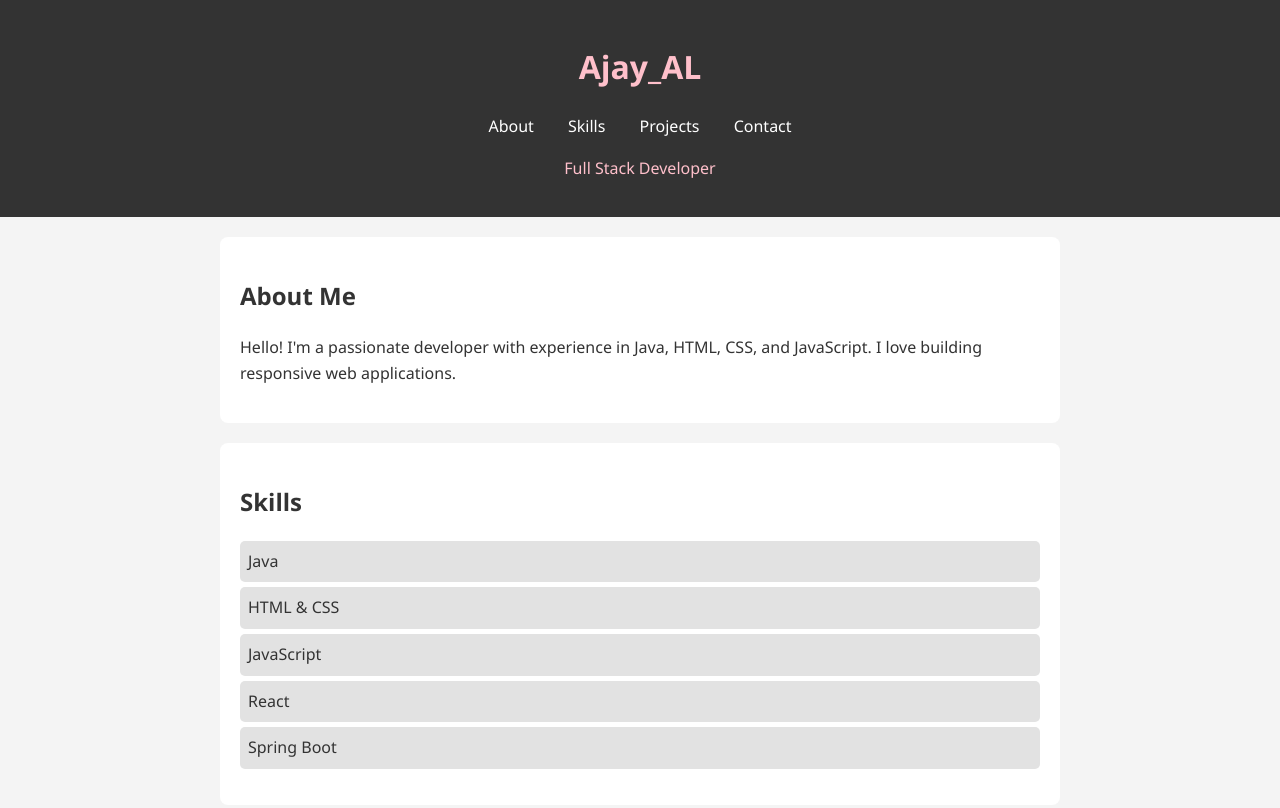
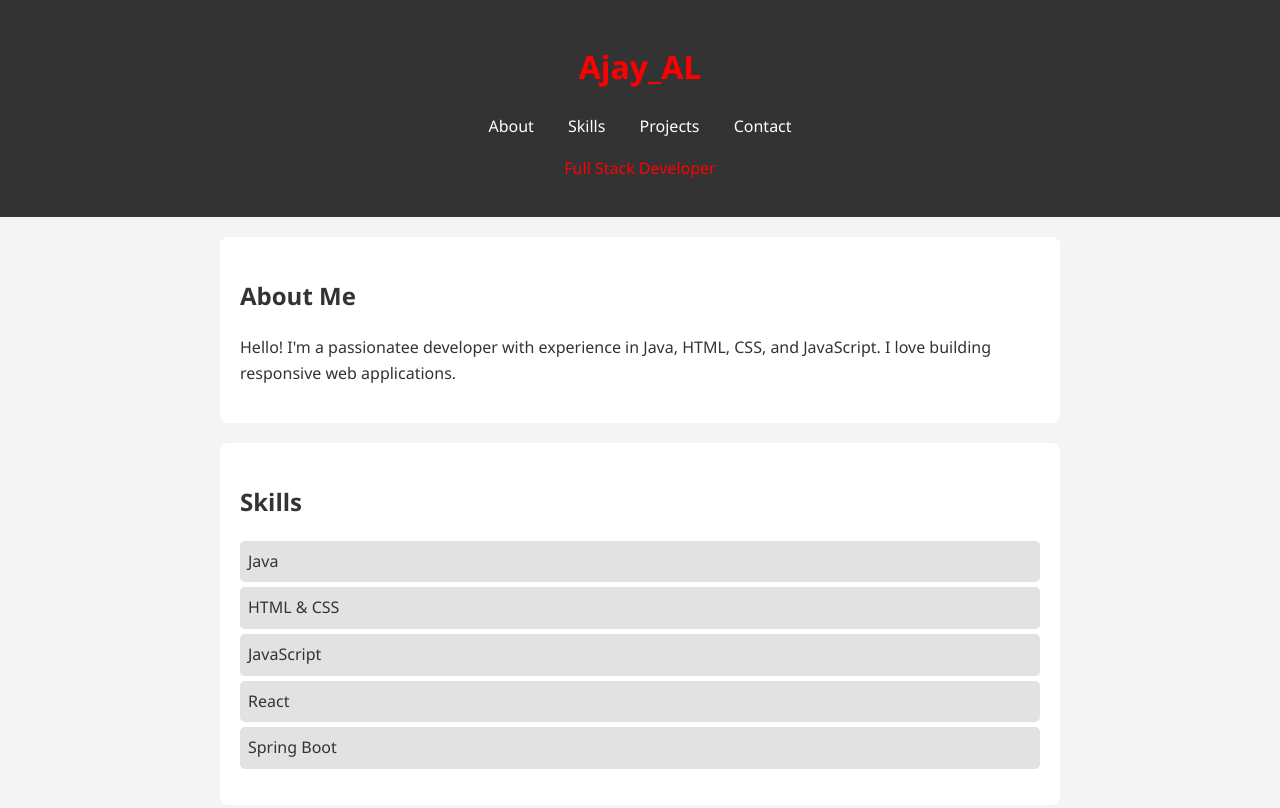
Before and after one commit to chaitanya925/portfolio, a plain HTML site: page index.html in a window 1280 px wide. Shown: the top 808 px of the page. Drawn offline with Linux system fonts and the light colour scheme.

Commit message:
modified

```diff
--- a/index.html
+++ b/index.html
@@ -22,7 +22,7 @@
 
     <section id="about">
         <h2>About Me</h2>
-        <p>Hello! I'm a passionate developer with experience in Java, HTML, CSS, and JavaScript. I love building responsive web applications.</p>
+        <p>Hello! I'm a passionatee developer with experience in Java, HTML, CSS, and JavaScript. I love building responsive web applications.</p>
     </section>
 
     <section class="skills" id="kill">
--- a/style.css
+++ b/style.css
@@ -9,7 +9,7 @@ body {
 
 header {
     background-color: #333;
-    color: pink;
+    color: red;
     padding: 20px;
     text-align: center;
 }
```
